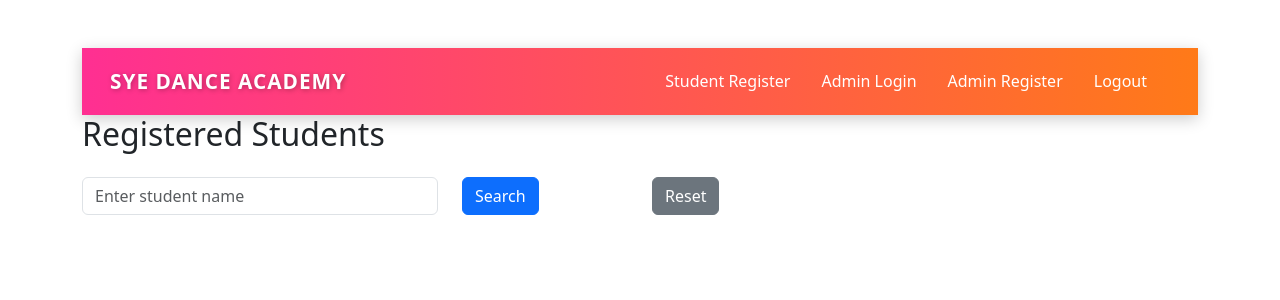
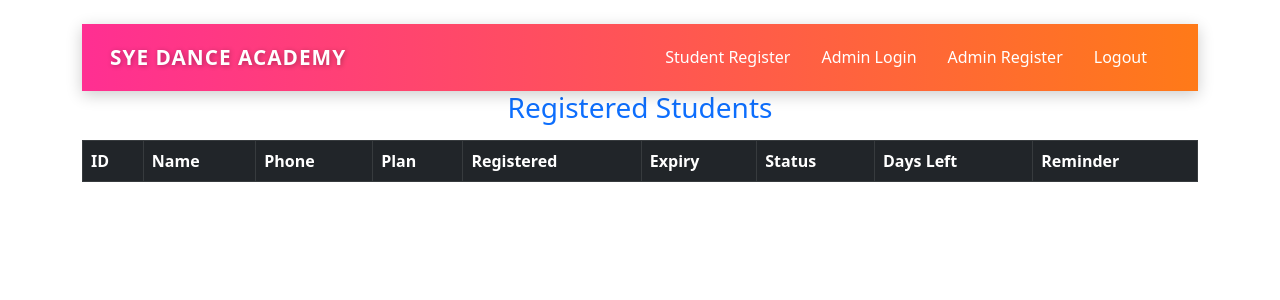
Before and after one commit to veesamvinaykumar/sye, a Flask app: page /view in a window 1280 px wide. Shown: the top 300 px of the page. Run offline with Flask 3, Linux system fonts and the light colour scheme; the visitor is signed in with stand-in values (Sample User, id 1); lists and menus that the app fills with data are empty.

Commit message:
Dance Project

```diff
--- a/app.py
+++ b/app.py
@@ -90,7 +90,7 @@ def search():
     return render_template("view.html", data=data, found=found, searched=True)
 
 @app.route('/admin', methods=['GET', 'POST'])
-def admin_login():
+def admin():
     if request.method == 'POST':
         username = request.form.get("username")
         password = request.form.get("password")
@@ -108,7 +108,7 @@ def admin_login():
 
     return render_template("admin.html")
 
-@app.route('/admin-register', methods=['GET', 'POST'])
+@app.route('/admin_register', methods=['GET', 'POST'])
 def admin_register():
     if request.method == 'POST':
         code = request.form['secret_code']
--- a/templates/base.html
+++ b/templates/base.html
@@ -125,10 +125,10 @@
                     <a class="nav-link" href="{{ url_for('register') }}">Student Register</a>
                 </li>
                 <li class="nav-item">
-                    <a class="nav-link" href="{{ url_for('admin_login') }}">Admin Login</a>
+                   <a class="nav-link" href="{{ url_for('admin') }}">Admin Login</a>
                 </li>
                 <li class="nav-item">
-                    <a class="nav-link" href="{{ url_for('admin_register') }}">Admin Register</a>
+                    <a class="nav-link" href="{{ url_for('register') }}">Admin Register</a>
                 </li>
                 {% if session.get('admin') %}
                 <li class="nav-item">
--- a/templates/view.html
+++ b/templates/view.html
@@ -4,52 +4,63 @@
 <title>Registered Students</title>
 <link href="https://cdn.jsdelivr.net/npm/bootstrap@5.3.0/dist/css/bootstrap.min.css" rel="stylesheet">
 </head>
-<body class="container mt-5">
+
+<body class="container mt-4">
 {% include 'base.html' %}
-    <h2 class="mb-4">Registered Students</h2>
 
-    <!-- Search Form -->
-    <form method="POST" action="/search" class="row mb-4">
-        <div class="col-md-4">
-            <input type="text" name="student_name" class="form-control" placeholder="Enter student name">
-        </div>
-        <div class="col-md-2">
-            <button type="submit" class="btn btn-primary">Search</button>
-        </div>
-        <div class="col-md-2">
-            <a href="/view" class="btn btn-secondary">Reset</a>
-        </div>
-    </form>
+<h3 class="text-center text-primary">Registered Students</h3>
 
-    {% if searched and not found %}
-        <div class="alert alert-warning">No student found with that name.</div>
-    {% endif %}
-
-    {% if data %}
-    <table class="table table-bordered table-hover">
+<table class="table table-bordered table-hover mt-3">
 <thead class="table-dark">
 <tr>
 <th>ID</th>
-                <th>Student Name</th>
-                <th>Age</th>
-                <th>Father Name</th>
-                <th>Dance Type</th>
+<th>Name</th>
+<th>Phone</th>
 <th>Plan</th>
-                <th>Payment</th>
-                <th>Timestamp</th>
-                <th>Email</th>
+<th>Registered</th>
+<th>Expiry</th>
+<th>Status</th>
+<th>Days Left</th>
+<th>Reminder</th>
 </tr>
 </thead>
+
 <tbody>
-            {% for row in data %}
+{% for s in data %}
 <tr>
-                {% for item in row %}
-                <td>{{ item }}</td>
-                {% endfor %}
+<td>{{ s.id }}</td>
+<td>{{ s.name }}</td>
+<td>{{ s.phone }}</td>
+<td>{{ s.plan }}</td>
+<td>{{ s.registered }}</td>
+<td>{{ s.expiry }}</td>
+
+<td>
+{% if s.days_left < 0 %}
+<span class="badge bg-danger">Expired</span>
+{% elif s.days_left <= 5 %}
+<span class="badge bg-warning text-dark">Renew Soon</span>
+{% else %}
+<span class="badge bg-success">Active</span>
+{% endif %}
+</td>
+
+<td>{{ s.days_left }}</td>
+
+<td>
+{% if s.days_left <= 5 %}
+<a target="_blank"
+href="https://wa.me/91{{ s.phone }}?text=Hello {{ s.name }}, your SYE Dance Academy membership will expire soon. Please recharge."
+class="btn btn-success btn-sm">
+WhatsApp
+</a>
+{% else %}
+—
+{% endif %}
+</td>
 </tr>
 {% endfor %}
 </tbody>
 </table>
-    {% endif %}
 </body>
 </html>
```
Also changed, not shown: templates/register.html (+85 -69 lines), 2 other files. Lines whose indentation alone changed are shown as unchanged.
